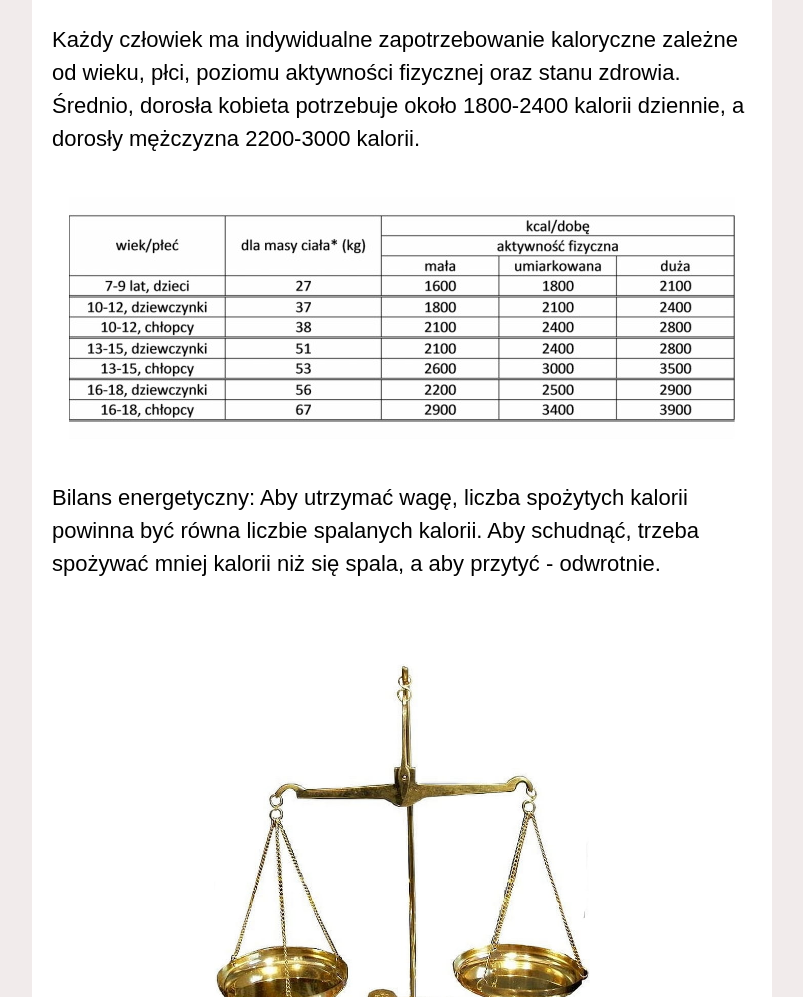
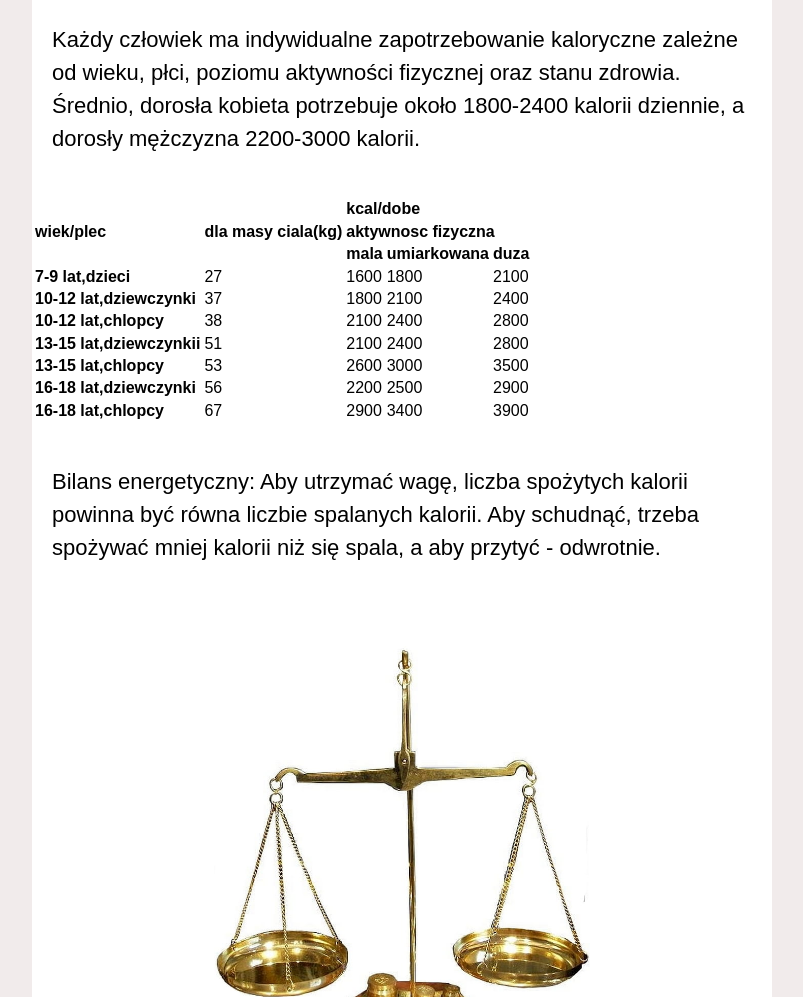
Before and after one commit to PawelOwiesek/Zdrowie-na-codzien, a plain HTML site: page index.html in a window 1280 px wide. Shown: the part 3658-4655 px from the top of the page, without its empty margins (318-1121 px from the left). Drawn offline with nearby package versions, Linux system fonts and the light colour scheme.

Commit message:
changed image table to html table

```diff
--- a/index.html
+++ b/index.html
@@ -18,6 +18,7 @@
     <link rel="stylesheet" href="css/container.css" />
     <link rel="stylesheet" href="css/navigtion.css" />
     <link rel="stylesheet" href="css/section.css" />
+    <link rel="stylesheet" href="css/table.css" />
     <title>Zdrowie na codzien!</title>
   </head>
   <body>
@@ -118,12 +119,76 @@
           dorosła kobieta potrzebuje około 1800-2400 kalorii dziennie, a dorosły
           mężczyzna 2200-3000 kalorii.
         </p>
-        <img
-          class="section__image--table"
-          src="images/tabela.jpg"
-          alt="tabela kalorii"
-          loading="lazy"
-        />
+        <div class="section__table">
+          <table class="table">
+            <tr>
+              <th class="tableCell" scope="col" rowspan="3">wiek/plec</th>
+              <th class="tableCell" scope="col" rowspan="3">
+                dla masy ciala(kg)
+              </th>
+              <th class="tableCell" scope="col" colspan="3">kcal/dobe</th>
+            </tr>
+            <tr>
+              <th class="tableCell" scope="col" colspan="3">
+                aktywnosc fizyczna
+              </th>
+            </tr>
+            <tr>
+              <th class="tableCell" scope="col">mala</th>
+              <th class="tableCell" scope="col">umiarkowana</th>
+              <th class="tableCell" scope="col">duza</th>
+            </tr>
+            <tr>
+              <th class="tableCell">7-9 lat,dzieci</th>
+              <td class="tableCell tableData">27</td>
+              <td class="tableCell tableData">1600</td>
+              <td class="tableCell tableData">1800</td>
+              <td class="tableCell tableData">2100</td>
+            </tr>
+            <tr>
+              <th class="tableCell">10-12 lat,dziewczynki</th>
+              <td class="tableCell tableData">37</td>
+              <td class="tableCell tableData">1800</td>
+              <td class="tableCell tableData">2100</td>
+              <td class="tableCell tableData">2400</td>
+            </tr>
+            <tr>
+              <th class="tableCell">10-12 lat,chlopcy</th>
+              <td class="tableCell tableData">38</td>
+              <td class="tableCell tableData">2100</td>
+              <td class="tableCell tableData">2400</td>
+              <td class="tableCell tableData">2800</td>
+            </tr>
+            <tr>
+              <th class="tableCell">13-15 lat,dziewczynkii</th>
+              <td class="tableCell tableData">51</td>
+              <td class="tableCell tableData">2100</td>
+              <td class="tableCell tableData">2400</td>
+              <td class="tableCell tableData">2800</td>
+            </tr>
+            <tr>
+              <th class="tableCell">13-15 lat,chlopcy</th>
+              <td class="tableCell tableData">53</td>
+              <td class="tableCell tableData">2600</td>
+              <td class="tableCell tableData">3000</td>
+              <td class="tableCell tableData">3500</td>
+            </tr>
+            <tr>
+              <th class="tableCell">16-18 lat,dziewczynki</th>
+              <td class="tableCell tableData">56</td>
+              <td class="tableCell tableData">2200</td>
+              <td class="tableCell tableData">2500</td>
+              <td class="tableCell tableData">2900</td>
+            </tr>
+            <tr>
+              <th class="tableCell">16-18 lat,chlopcy</th>
+              <td class="tableCell tableData">67</td>
+              <td class="tableCell tableData">2900</td>
+              <td class="tableCell tableData">3400</td>
+              <td class="tableCell tableData">3900</td>
+            </tr>
+          </table>
+        </div>
         <p class="section__content">
           Bilans energetyczny: Aby utrzymać wagę, liczba spożytych kalorii
           powinna być równa liczbie spalanych kalorii. Aby schudnąć, trzeba
```
